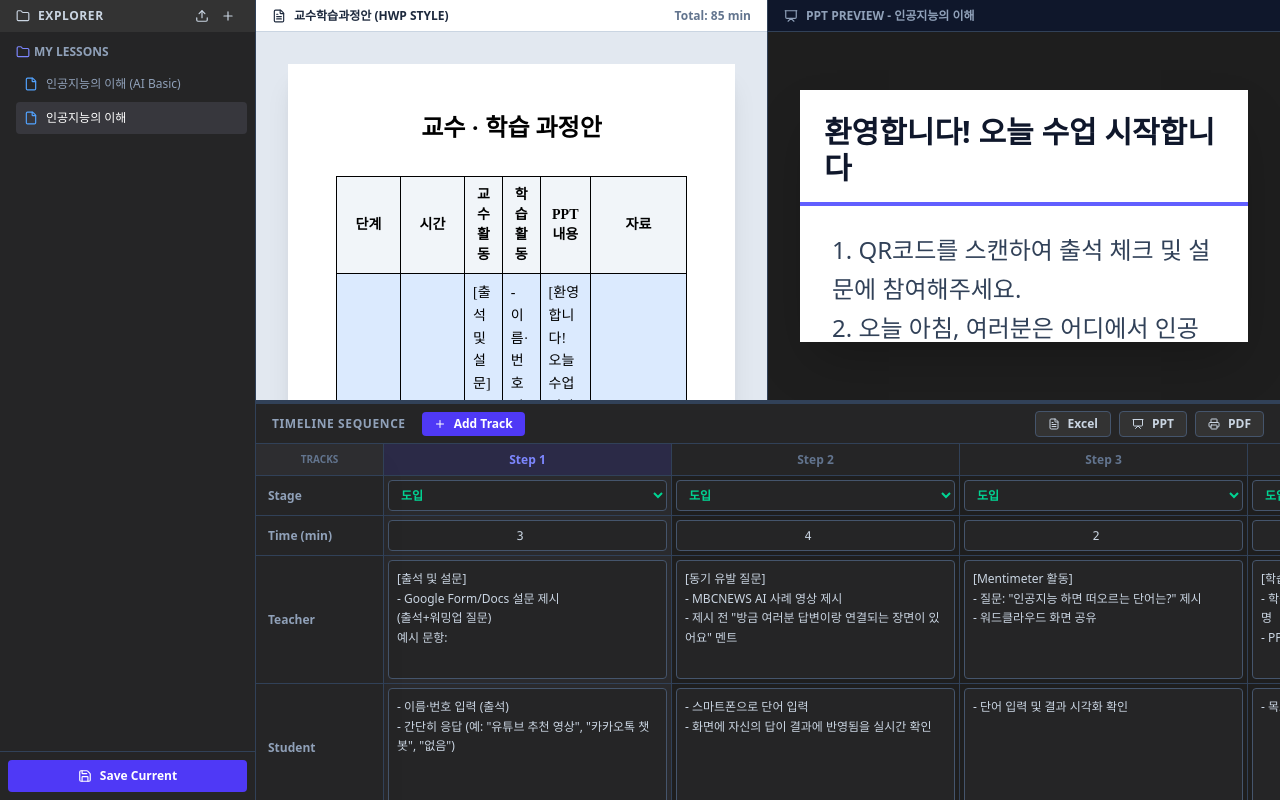
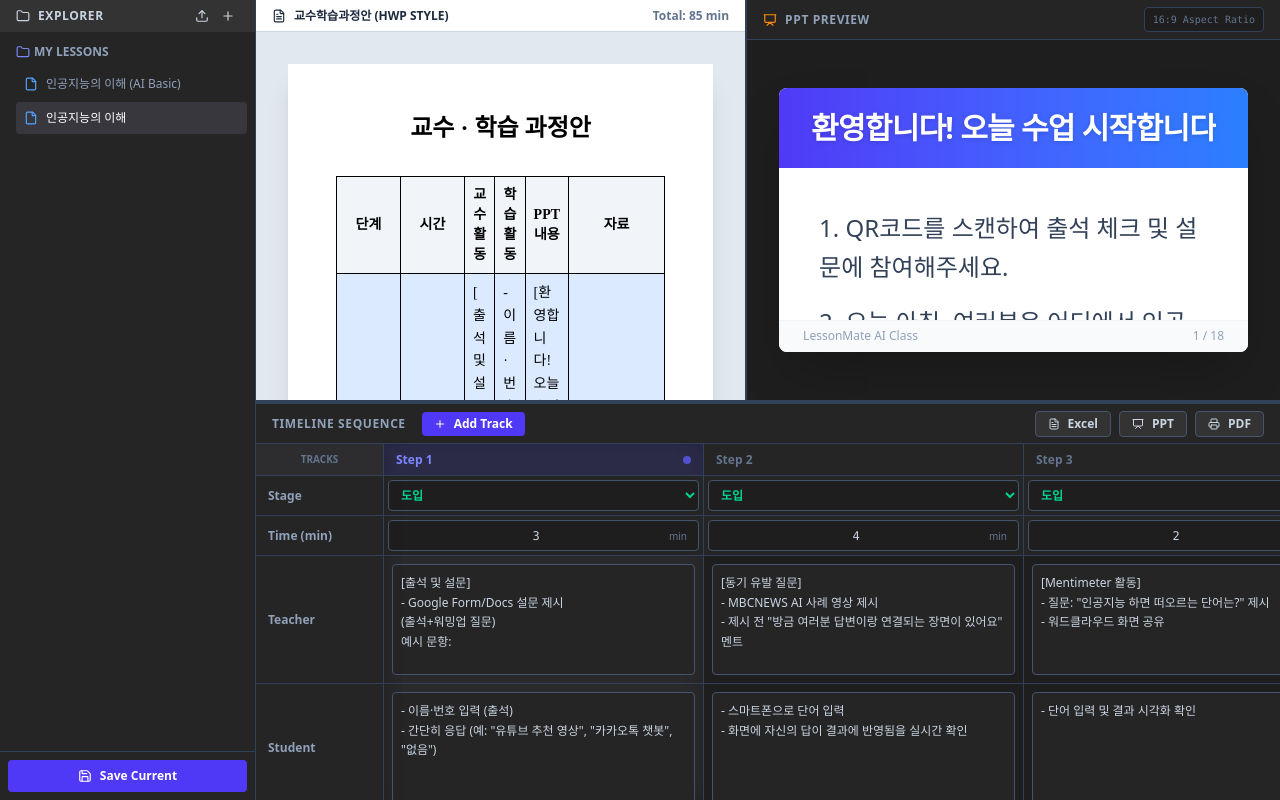
Before and after one commit to vividhyeok/lessonmate, a React (Vite) app: page / in a window 1280 px wide. Built offline with nearby package versions, Linux system fonts and the light colour scheme.

Commit message:
UI 개선 및 사용자 경험 향상: MaterialPreview, TimelineEditor, TrackColumn 컴포넌트 스타일 수정 및 스크롤바 커스터마이징 추가

```diff
--- a/src/components/MaterialPreview.jsx
+++ b/src/components/MaterialPreview.jsx
@@ -30,25 +30,47 @@ const MaterialPreview = ({ selectedItem, updateItem, selectedTrackId, tracks })
   }
 
   return (
-    <div className="flex-1 flex flex-col bg-slate-800 relative">
-      <div className="h-8 bg-slate-900 border-b border-slate-700 flex items-center px-4 justify-between shrink-0">
-        <span className="text-xs font-black text-slate-400 uppercase flex items-center gap-2">
-          <Presentation size={14} /> PPT Preview - 인공지능의 이해
+    <div className="flex-1 flex flex-col bg-slate-800 relative border-l border-slate-700">
+      <div className="h-10 bg-[#252526] border-b border-slate-700 flex items-center px-4 justify-between shrink-0">
+        <span className="text-xs font-bold text-slate-400 uppercase flex items-center gap-2 tracking-wider">
+          <Presentation size={14} className="text-orange-400" /> PPT Preview
+        </span>
+        <span className="text-[10px] font-mono text-slate-500 bg-[#1e1e1e] px-2 py-1 rounded border border-slate-700">
+          16:9 Aspect Ratio
         </span>
       </div>
 
-      <div className="flex-1 flex items-center justify-center p-8 bg-[#1e1e1e] overflow-hidden relative">
-        <div className="aspect-video w-full max-w-3xl bg-white shadow-2xl flex flex-col transition-all duration-300">
-            {/* Slide Header / Title */}
-            <div className="p-6 pb-4 border-b-4 border-indigo-500 flex gap-4">
-               <h1 className="text-3xl font-black text-slate-900">{slideTitle}</h1>
+      <div className="flex-1 flex items-center justify-center p-8 bg-[#1e1e1e] overflow-hidden relative custom-scrollbar">
+        {/* Slide Container */}
+        <div className="aspect-video w-full max-w-4xl bg-white shadow-2xl flex flex-col transition-all duration-300 rounded-lg overflow-hidden relative transform hover:scale-[1.01]">
+
+            {/* Slide Header / Title Bar */}
+            <div className="h-20 bg-gradient-to-r from-indigo-600 to-blue-500 flex items-center px-8 shrink-0 shadow-md">
+               <h1 className="text-3xl font-black text-white drop-shadow-sm tracking-tight truncate w-full">
+                 {slideTitle}
+               </h1>
             </div>
 
             {/* Slide Body */}
-            <div className="flex-1 p-8 pt-6 overflow-auto">
+            <div className="flex-1 p-10 bg-white overflow-y-auto custom-scrollbar">
                <div className="text-2xl font-medium text-slate-700 whitespace-pre-wrap leading-relaxed">
-                  {slideBody || <span className="text-slate-300 italic">내용 없음</span>}
+                  {slideBody ? (
+                    slideBody.split('\n').map((line, i) => (
+                      <p key={i} className="mb-4">{line}</p>
+                    ))
+                  ) : (
+                    <div className="flex flex-col items-center justify-center h-full text-slate-300 italic gap-2">
+                      <Presentation size={48} className="opacity-20" />
+                      <span>슬라이드 내용이 없습니다.</span>
+                    </div>
+                  )}
                </div>
+            </div>
+
+            {/* Slide Footer */}
+            <div className="h-8 bg-slate-50 border-t border-slate-100 flex items-center justify-between px-6 text-xs text-slate-400 font-medium shrink-0">
+                <span>LessonMate AI Class</span>
+                <span>{currentTrackIndex + 1} / {tracks ? tracks.length : '-'}</span>
             </div>
         </div>
       </div>
--- a/src/components/TimelineEditor.jsx
+++ b/src/components/TimelineEditor.jsx
@@ -58,6 +58,7 @@ const TimelineEditor = ({
             <div className="h-10 border-b border-slate-700 flex items-center px-3 text-xs font-bold text-slate-400 shrink-0">Time (min)</div>
             <div className="h-32 border-b border-slate-700 flex items-center px-3 text-xs font-bold text-slate-400 shrink-0">Teacher</div>
             <div className="h-32 border-b border-slate-700 flex items-center px-3 text-xs font-bold text-slate-400 shrink-0">Student</div>
+            <div className="h-32 border-b border-slate-700 flex items-center px-3 text-xs font-bold text-slate-400 shrink-0">PPT Content</div>
             <div className="flex-1 border-b border-slate-700 flex items-start pt-3 px-3 text-xs font-bold text-slate-400 min-h-[200px]">Materials</div>
             <div className="h-8 border-b border-slate-700 flex items-center px-3 text-xs font-bold text-slate-400 shrink-0">Actions</div>
           </div>
--- a/src/components/TrackColumn.jsx
+++ b/src/components/TrackColumn.jsx
@@ -30,24 +30,25 @@ const TrackColumn = ({
 }) => {
   return (
     <div
-      className={`w-72 border-r border-slate-700 flex flex-col shrink-0 transition-colors h-full ${
-        selectedTrackId === track.id ? 'bg-[#2a2a2d]' : 'bg-[#1e1e1e]'
+      className={`w-80 border-r border-slate-700 flex flex-col shrink-0 transition-all duration-200 h-full ${
+        selectedTrackId === track.id ? 'bg-[#2a2a2d] shadow-[inset_0_0_20px_rgba(0,0,0,0.2)]' : 'bg-[#1e1e1e]'
       }`}
       onClick={() => setSelectedTrackId(track.id)}
     >
       {/* Header (Step Number) */}
-      <div className={`h-8 border-b border-slate-700 flex items-center justify-center text-xs font-bold shrink-0 ${
+      <div className={`h-8 border-b border-slate-700 flex items-center justify-between px-3 text-xs font-bold shrink-0 ${
         selectedTrackId === track.id ? 'bg-indigo-900/30 text-indigo-400' : 'bg-[#252526] text-slate-500'
       }`}>
-        Step {index + 1}
+        <span>Step {index + 1}</span>
+        {selectedTrackId === track.id && <div className="w-2 h-2 rounded-full bg-indigo-500 animate-pulse" />}
       </div>
 
       {/* Stage Row */}
-      <div className="h-10 border-b border-slate-700 p-1 shrink-0">
+      <div className="h-10 border-b border-slate-700 p-1 shrink-0 bg-[#252526]">
         <select
           value={track.stage}
           onChange={(e) => updateTrack(track.id, 'stage', e.target.value)}
-          className={`w-full h-full bg-[#252526] text-xs font-bold rounded px-2 outline-none border border-slate-600 focus:border-indigo-500 ${
+          className={`w-full h-full bg-[#1e1e1e] text-xs font-bold rounded px-2 outline-none border border-slate-600 focus:border-indigo-500 transition-colors ${
             track.stage === 'intro' ? 'text-emerald-400' :
             track.stage === 'dev' ? 'text-indigo-400' : 'text-rose-400'
           }`}
@@ -57,54 +58,57 @@ const TrackColumn = ({
       </div>
 
       {/* Time Row */}
-      <div className="h-10 border-b border-slate-700 p-1 shrink-0">
+      <div className="h-10 border-b border-slate-700 p-1 shrink-0 bg-[#252526]">
+        <div className="relative w-full h-full">
             <input
             type="number"
             value={track.time}
             onChange={(e) => updateTrack(track.id, 'time', e.target.value)}
-          className="w-full h-full bg-[#252526] text-slate-300 text-xs text-center rounded outline-none border border-slate-600 focus:border-indigo-500 font-mono"
+            className="w-full h-full bg-[#1e1e1e] text-slate-300 text-xs text-center rounded outline-none border border-slate-600 focus:border-indigo-500 font-mono transition-colors"
             />
+            <span className="absolute right-3 top-1/2 -translate-y-1/2 text-[10px] text-slate-500 pointer-events-none">min</span>
+        </div>
       </div>
 
       {/* Teacher Row */}
-      <div className="h-32 border-b border-slate-700 p-1 shrink-0">
+      <div className="h-32 border-b border-slate-700 p-2 shrink-0 group">
         <textarea
           value={track.teacher}
           onChange={(e) => updateTrack(track.id, 'teacher', e.target.value)}
           placeholder="Teacher Activity..."
-          className="w-full h-full bg-[#252526] text-slate-300 text-xs rounded p-2 outline-none border border-slate-600 focus:border-indigo-500 resize-none leading-relaxed"
+          className="w-full h-full bg-[#252526] text-slate-300 text-xs rounded p-2 outline-none border border-slate-600 focus:border-indigo-500 focus:bg-[#1e1e1e] resize-none leading-relaxed transition-colors placeholder-slate-600"
         />
       </div>
 
       {/* Student Row */}
-      <div className="h-32 border-b border-slate-700 p-1 shrink-0">
+      <div className="h-32 border-b border-slate-700 p-2 shrink-0 group">
         <textarea
           value={track.student}
           onChange={(e) => updateTrack(track.id, 'student', e.target.value)}
           placeholder="Student Activity..."
-          className="w-full h-full bg-[#252526] text-slate-300 text-xs rounded p-2 outline-none border border-slate-600 focus:border-indigo-500 resize-none leading-relaxed"
+          className="w-full h-full bg-[#252526] text-slate-300 text-xs rounded p-2 outline-none border border-slate-600 focus:border-indigo-500 focus:bg-[#1e1e1e] resize-none leading-relaxed transition-colors placeholder-slate-600"
         />
       </div>
 
       {/* PPT Content Row */}
-      <div className="h-32 border-b border-slate-700 p-1 shrink-0">
+      <div className="h-32 border-b border-slate-700 p-2 shrink-0 group">
         <textarea
           value={track.pptContent || ''}
           onChange={(e) => updateTrack(track.id, 'pptContent', e.target.value)}
-          placeholder="PPT Slide Content..."
-          className="w-full h-full bg-[#252526] text-slate-300 text-xs rounded p-2 outline-none border border-slate-600 focus:border-indigo-500 resize-none leading-relaxed"
+          placeholder="[Title]&#10;Slide Content..."
+          className="w-full h-full bg-[#252526] text-slate-300 text-xs rounded p-2 outline-none border border-slate-600 focus:border-indigo-500 focus:bg-[#1e1e1e] resize-none leading-relaxed transition-colors placeholder-slate-600 font-sans"
         />
       </div>
 
       {/* Materials Row (Dynamic List) */}
-      <div className="flex-1 border-b border-slate-700 p-2 flex flex-col gap-2 min-h-[200px] bg-[#1a1a1a]">
+      <div className="flex-1 border-b border-slate-700 p-2 flex flex-col gap-2 min-h-[200px] bg-[#1a1a1a] overflow-y-auto custom-scrollbar">
         {track.items.map((item, i) => (
           <div
             key={item.id}
             onClick={(e) => { e.stopPropagation(); setSelectedItemId(item.id); setSelectedTrackId(track.id); }}
-            className={`p-2 rounded border flex flex-col gap-1 group ${
+            className={`p-2 rounded border flex flex-col gap-1 group transition-all ${
               selectedItemId === item.id
-                ? 'bg-[#37373d] border-indigo-500'
+                ? 'bg-[#37373d] border-indigo-500 shadow-md'
                 : 'bg-[#252526] border-slate-700 hover:border-slate-500'
             }`}
           >
@@ -113,7 +117,7 @@ const TrackColumn = ({
                 {item.type === 'ppt' && <Presentation size={12} className="text-orange-400" />}
                 {item.type === 'url' && <LinkIcon size={12} className="text-blue-400" />}
                 {item.type === 'video' && <Video size={12} className="text-red-400" />}
-                <span className="truncate max-w-[120px]">{item.title}</span>
+                <span className="truncate max-w-[140px]">{item.title || 'Untitled'}</span>
               </div>
               <div className="flex items-center gap-1 opacity-0 group-hover:opacity-100 transition-opacity">
                 <button onClick={(e) => { e.stopPropagation(); moveItem(track.id, i, 'up'); }} className="p-1 hover:bg-slate-600 rounded"><ChevronUp size={10} /></button>
@@ -121,23 +125,22 @@ const TrackColumn = ({
                 <button onClick={(e) => { e.stopPropagation(); deleteItem(track.id, item.id); }} className="p-1 hover:bg-rose-900/50 text-rose-400 rounded"><Trash2 size={10} /></button>
               </div>
             </div>
-            <div className="text-[10px] text-slate-500 truncate">
-              {item.type === 'ppt' ? item.content : item.url}
-            </div>
 
             {/* Note Input */}
+            <div className="relative mt-1">
                 <textarea
                 value={item.note || ''}
                 onChange={(e) => updateItem(track.id, item.id, 'note', e.target.value)}
-              placeholder="유의점..."
-              className="w-full h-12 bg-[#1e1e1e] text-slate-400 text-[10px] rounded p-1 outline-none border border-slate-700 focus:border-indigo-500 resize-none mt-1"
+                placeholder="유의점 (Notes)..."
+                className="w-full h-10 bg-[#1e1e1e] text-slate-400 text-[10px] rounded p-1.5 outline-none border border-slate-700 focus:border-indigo-500 resize-none transition-colors"
                 onClick={(e) => e.stopPropagation()}
                 />
+            </div>
           </div>
         ))}
 
         {/* Add Item Buttons */}
-        <div className="grid grid-cols-3 gap-1 mt-2">
+        <div className="grid grid-cols-3 gap-1 mt-2 opacity-50 hover:opacity-100 transition-opacity">
           <button onClick={() => addItem(track.id, 'ppt')} className="flex flex-col items-center justify-center gap-1 p-2 bg-[#252526] hover:bg-[#333] rounded border border-slate-700 text-[10px] text-slate-400 hover:text-orange-400 transition">
             <Presentation size={14} /> PPT
           </button>
@@ -151,12 +154,12 @@ const TrackColumn = ({
       </div>
 
       {/* Actions Row */}
-      <div className="h-8 border-b border-slate-700 flex items-center justify-center gap-2 p-1 shrink-0">
-        <button onClick={(e) => { e.stopPropagation(); moveTrack(index, 'left'); }} className="p-1 hover:bg-slate-700 rounded text-slate-400"><ChevronLeft size={14} /></button>
-        <button onClick={(e) => { e.stopPropagation(); moveTrack(index, 'right'); }} className="p-1 hover:bg-slate-700 rounded text-slate-400"><ChevronRight size={14} /></button>
+      <div className="h-8 border-b border-slate-700 flex items-center justify-center gap-2 p-1 shrink-0 bg-[#252526]">
+        <button onClick={(e) => { e.stopPropagation(); moveTrack(index, 'left'); }} className="p-1 hover:bg-slate-700 rounded text-slate-400 hover:text-white transition-colors"><ChevronLeft size={14} /></button>
+        <button onClick={(e) => { e.stopPropagation(); moveTrack(index, 'right'); }} className="p-1 hover:bg-slate-700 rounded text-slate-400 hover:text-white transition-colors"><ChevronRight size={14} /></button>
         <div className="w-px h-3 bg-slate-700" />
-        <button onClick={(e) => { e.stopPropagation(); duplicateTrack(track); }} className="p-1 hover:bg-indigo-900/30 text-indigo-400 rounded"><Copy size={14} /></button>
-        <button onClick={(e) => { e.stopPropagation(); deleteTrack(track.id); }} className="p-1 hover:bg-rose-900/30 text-rose-400 rounded"><Trash2 size={14} /></button>
+        <button onClick={(e) => { e.stopPropagation(); duplicateTrack(track); }} className="p-1 hover:bg-indigo-900/30 text-indigo-400 rounded transition-colors"><Copy size={14} /></button>
+        <button onClick={(e) => { e.stopPropagation(); deleteTrack(track.id); }} className="p-1 hover:bg-rose-900/30 text-rose-400 rounded transition-colors"><Trash2 size={14} /></button>
       </div>
     </div>
   );
--- a/src/index.css
+++ b/src/index.css
@@ -5,3 +5,31 @@
     font-family: 'Batang', 'BatangChe', 'Gungsuh', 'GungsuhChe', serif;
   }
 }
+
+/* Custom Scrollbar for Dark Theme Areas */
+.custom-scrollbar::-webkit-scrollbar {
+  width: 8px;
+  height: 8px;
+}
+
+.custom-scrollbar::-webkit-scrollbar-track {
+  background: #1f2937; /* gray-800 */
+}
+
+.custom-scrollbar::-webkit-scrollbar-thumb {
+  background: #4b5563; /* gray-600 */
+  border-radius: 4px;
+}
+
+.custom-scrollbar::-webkit-scrollbar-thumb:hover {
+  background: #6b7280; /* gray-500 */
+}
+
+/* Hide scrollbar for clean look but allow scroll */
+.no-scrollbar::-webkit-scrollbar {
+    display: none;
+}
+.no-scrollbar {
+    -ms-overflow-style: none;  /* IE and Edge */
+    scrollbar-width: none;  /* Firefox */
+}
```
Lines whose indentation alone changed are shown as unchanged.
